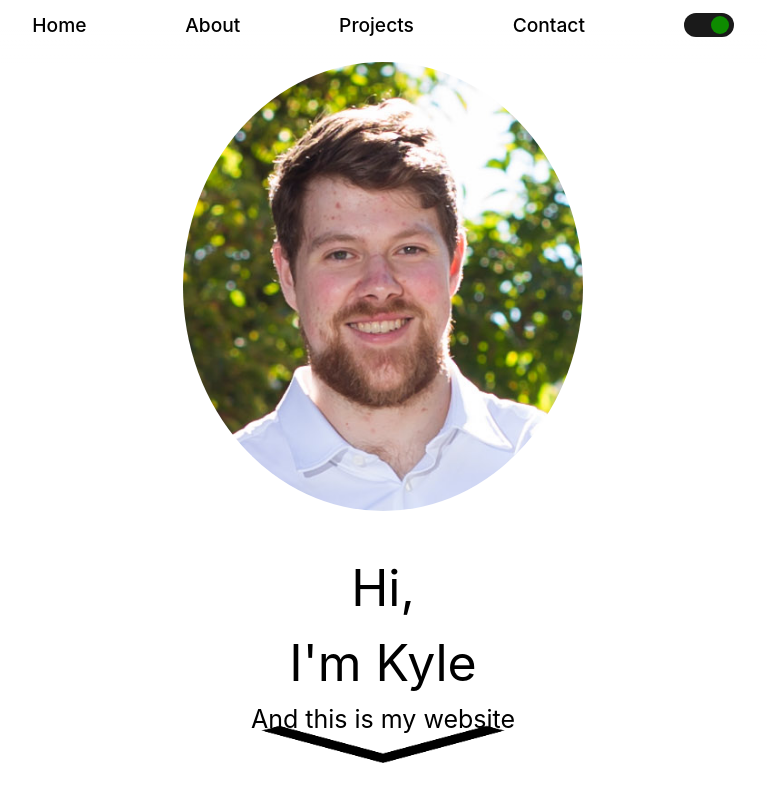
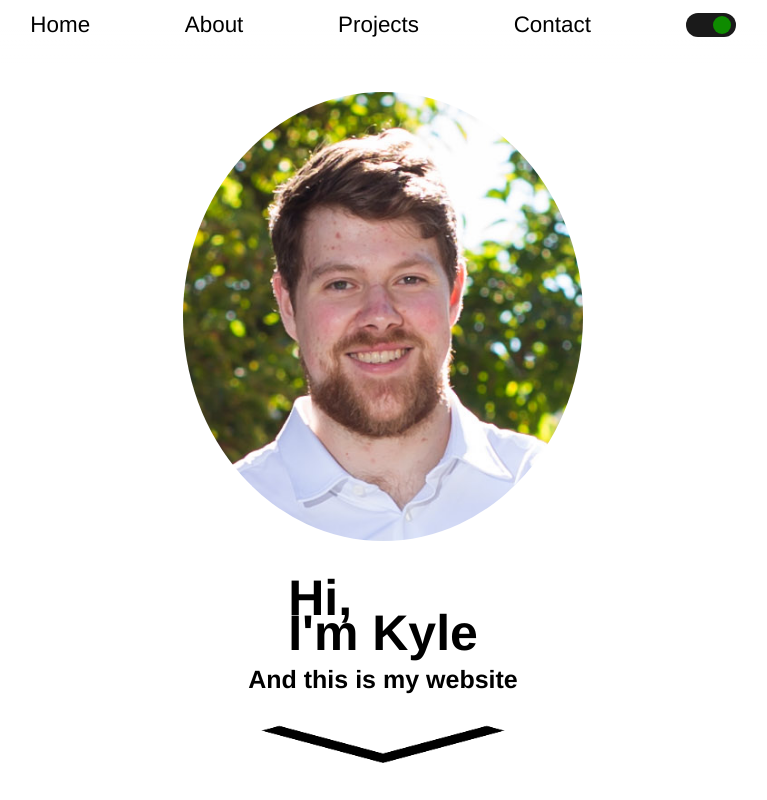
Before and after one commit to KyleCathers/Portfolio, a React (Vite) app: page / in a window 1280 px wide. Shown: the top 800 px of the page, without its empty margins (257-1024 px from the left). Built offline with nearby package versions, Linux system fonts and the light colour scheme.

Commit message:
finish basic content, add projects

```diff
--- a/index.html
+++ b/index.html
@@ -2,7 +2,7 @@
 <html lang="en">
   <head>
     <meta charset="UTF-8" />
-    <link rel="icon" type="image/svg+xml" href="/vite.svg" />
+    <link rel="icon" type="image/x-icon" href="./src/assets/favicon.png" />
     <meta name="viewport" content="width=device-width, initial-scale=1.0" />
     <title>Frontend Developer | Kyle Cathers</title>
   </head>
--- a/src/Home.jsx
+++ b/src/Home.jsx
@@ -7,11 +7,10 @@ function Home({scrollVal, themeState}) {
     return (
         <section className="home-container">
             <img className="profile-image" src="./src/assets/ProfilePic.png" alt="Kyle" />
-            <div className="home-text">
-                <div>Hi,</div>
-                <div>I&#039;m Kyle</div>
-            </div>
-            <div className="home-text sub">And this is my website</div>
+            <h1 className="home-text">
+                Hi, <br></br>I&#039;m Kyle
+            </h1>
+            <h2 className="home-text sub">And this is my website</h2>
             <img style={ styleDownArrow } onClick={() => { document.querySelector('.about-container').scrollIntoView() }}
                         className="down-arrow" src={ themeState ? "./src/assets/down.png" : "./src/assets/downWhite.png" } alt="down"></img>
         </section>
--- a/src/Projects.jsx
+++ b/src/Projects.jsx
@@ -88,6 +88,7 @@ function Projects({themeState}) {
                     githubLink="https://github.com/KyleCathers/Calculator"
                     liveLink="https://kylecathers.github.io/Calculator/"></ProjectBox>
             </div>
+            <p>For other projects, please see my Github page.</p>
         </section>
 
     )
--- a/src/index.css
+++ b/src/index.css
@@ -1,5 +1,5 @@
 :root {
-  font-family: Inter, system-ui, Avenir, Helvetica, Arial, sans-serif;
+  font-family: Helvetica, Arial, sans-serif;
   line-height: 1.5;
 
   color-scheme: light;
@@ -34,12 +34,18 @@ html, body {
 
 h1 {
   font-size: 1.8rem;
+  line-height: 2.2rem;
 }
 
 h1,
 h2,
-h3,
+h3 {
+  margin: 0px;
+  padding-bottom: 10px;
+}
+
 p {
+  font-size: 1.2rem;
   margin: 0px;
   padding-bottom: 10px;
 }
@@ -73,7 +79,7 @@ html {
   justify-content: center;
   flex: 1 1 auto;
   border: 1px solid transparent;
-  font-size: 1.2em;
+  font-size: 1.4rem;
   font-weight: 500;
   font-family: inherit;
   background-color: inherit;
@@ -94,6 +100,7 @@ html {
 /*              home component             */
 .home-container {
   height: 100vh;
+  min-height: 615px;
   display: flex;
   flex-direction: column;
   justify-content: center;
@@ -358,6 +365,7 @@ form button:hover {
 
 .project-gif {
   width: 100%;
+  max-width: 700px;
   height: auto;
 }
 
```
Also changed, not shown: src/assets/favicon.png (added).
